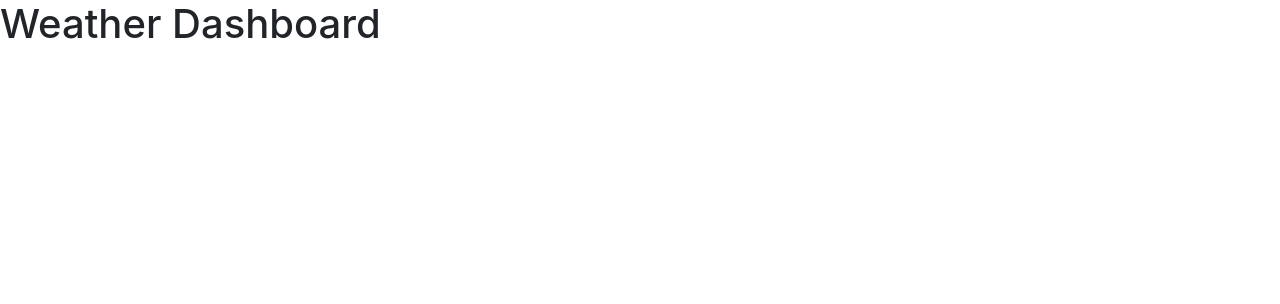
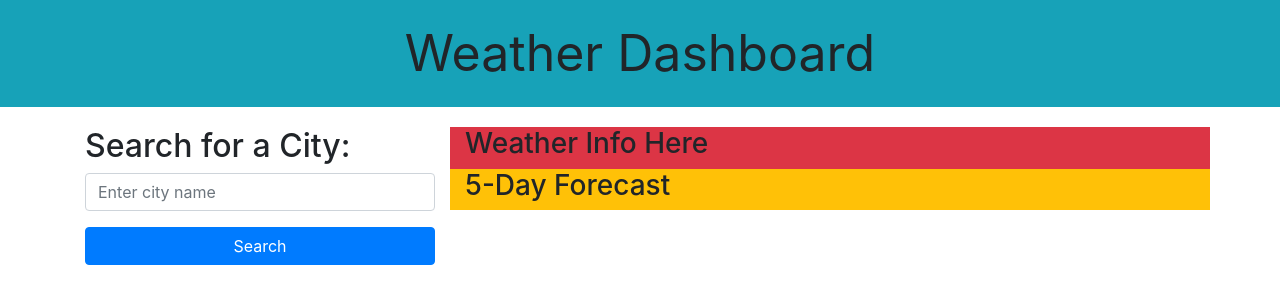
Before and after one commit to BBelk/weather-dashboard-project, a plain HTML site: page index.html in a window 1280 px wide. Drawn offline with nearby package versions, Linux system fonts and the light colour scheme.

Commit message:
Added bootstrap page framework, started search section

```diff
--- a/assets/js/script.js
+++ b/assets/js/script.js
@@ -0,0 +1 @@
+var apiKey = "699d2eebd353f5a54a5616496ebbccee";
--- a/index.html
+++ b/index.html
@@ -26,7 +26,37 @@
     <title>Weather Dashboard</title>
 </head>
 <body>
-    <h1>Weather Dashboard</h1>
+    <nav class="navbar navbar-info bg-info" style="margin-bottom:20px">
+        <span class="navbar-text text-center w-100" style = "font-size:50px">
+          Weather Dashboard
+        </span>
+      </nav>
+    <div class="container">
+        <div class="row">
+            <div class="col-4 bg-white">
+                <h2>Search for a City:</h2>
+                <div class="input-group mb-3">
+                    <input id="city-input" type="text" class="form-control" placeholder="Enter city name">
+
+                </div>
+                <button type="button" class="btn btn-primary w-100">Search</button>
+            </div>
+            <div class="col-8">
+                <div class="row bg-danger">
+                    <div class="col-12">
+                        <h3>Weather Info Here</h3>
+                    </div>
+                </div>
+                <div class="row bg-warning">
+                    <div class="col-12">
+                        <h3>5-Day Forecast</h3>
+                    </div>
+                </div>
+            </div>
+        </div>
+    </div>
+
+
 
     <script src="https://code.jquery.com/jquery-3.5.1.min.js"></script>
     <script type="text/javascript" src="assets/js/script.js"></script>
```
